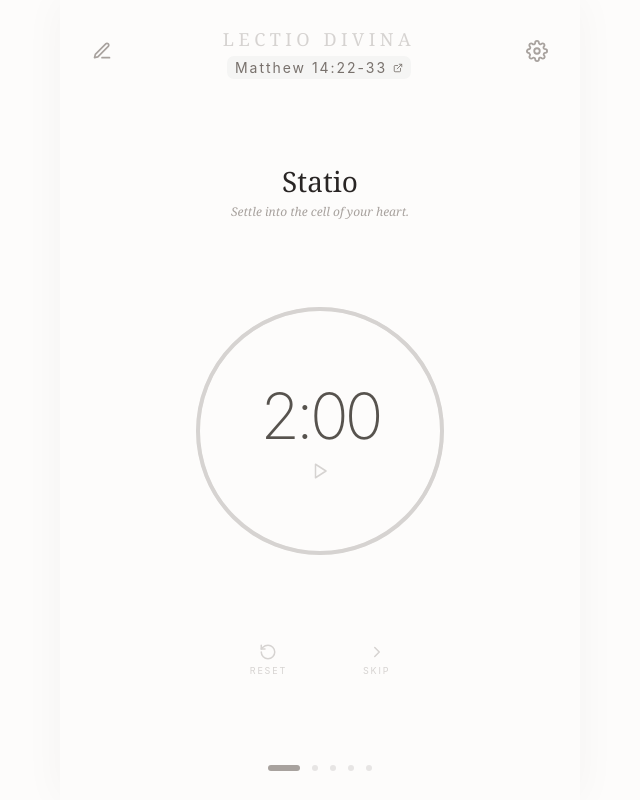
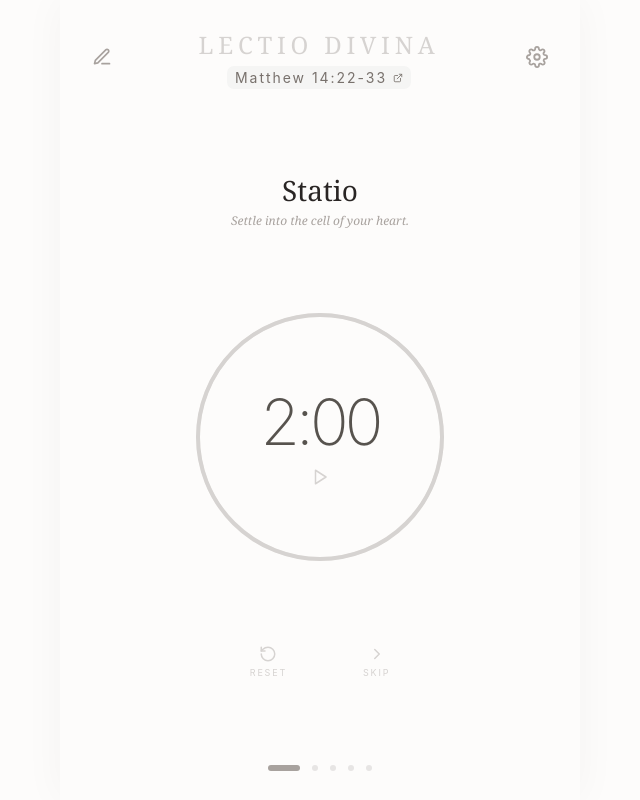
Before and after one commit to Lectio-Divina/lectio_divina_local, a React (Vite) app: page / in a window 1280 px wide. Shown: the whole page, without its empty margins (320-960 px from the left). Built offline with nearby package versions, Linux system fonts and the light colour scheme.

Commit message:
Increase header and title font sizes in styles.css

```diff
--- a/src/styles.css
+++ b/src/styles.css
@@ -37,13 +37,13 @@ a { color: inherit; }
   box-sizing: border-box;
 }
 :root[data-theme="dark"] .app-shell { background:#1c1a19; color:#e7e5e4; }
-.header { height: 74px; flex: 0 0 74px; display:flex; justify-content:space-between; align-items:center; }
+.header { height: 85px; flex: 0 0 85px; display:flex; justify-content:space-between; align-items:center; }
 .icon-button { position:relative; border:0; background:transparent; color:#a8a29e; padding:8px; }
 .icon-button:hover { color:#57534e; }
 :root[data-theme="dark"] .icon-button:hover { color:#e7e5e4; }
 .journal-dot { position:absolute; top:7px; right:7px; width:7px; height:7px; background:#d97706; border-radius:50%; }
 .title-area { display:flex; flex-direction:column; align-items:center; }
-.title-area h1 { margin:0; font: 500 18px Georgia, serif; letter-spacing:.25em; text-transform:uppercase; color:#d6d3d1; }
+.title-area h1 { margin:0; font: 500 24px Georgia, serif; letter-spacing:.20em; text-transform:uppercase; color:#d6d3d1; }
 .reading-link { display:flex; align-items:center; gap:6px; margin-top:5px; padding:3px 8px; border-radius:7px; background:#f5f5f4; color:#78716c; font-size:14px; letter-spacing:.14em; text-decoration:none; max-width:300px; overflow:hidden; white-space:nowrap; }
 .reading-link span { overflow:hidden; text-overflow:ellipsis; }
 :root[data-theme="dark"] .title-area h1 { color:#78716c; }
```
